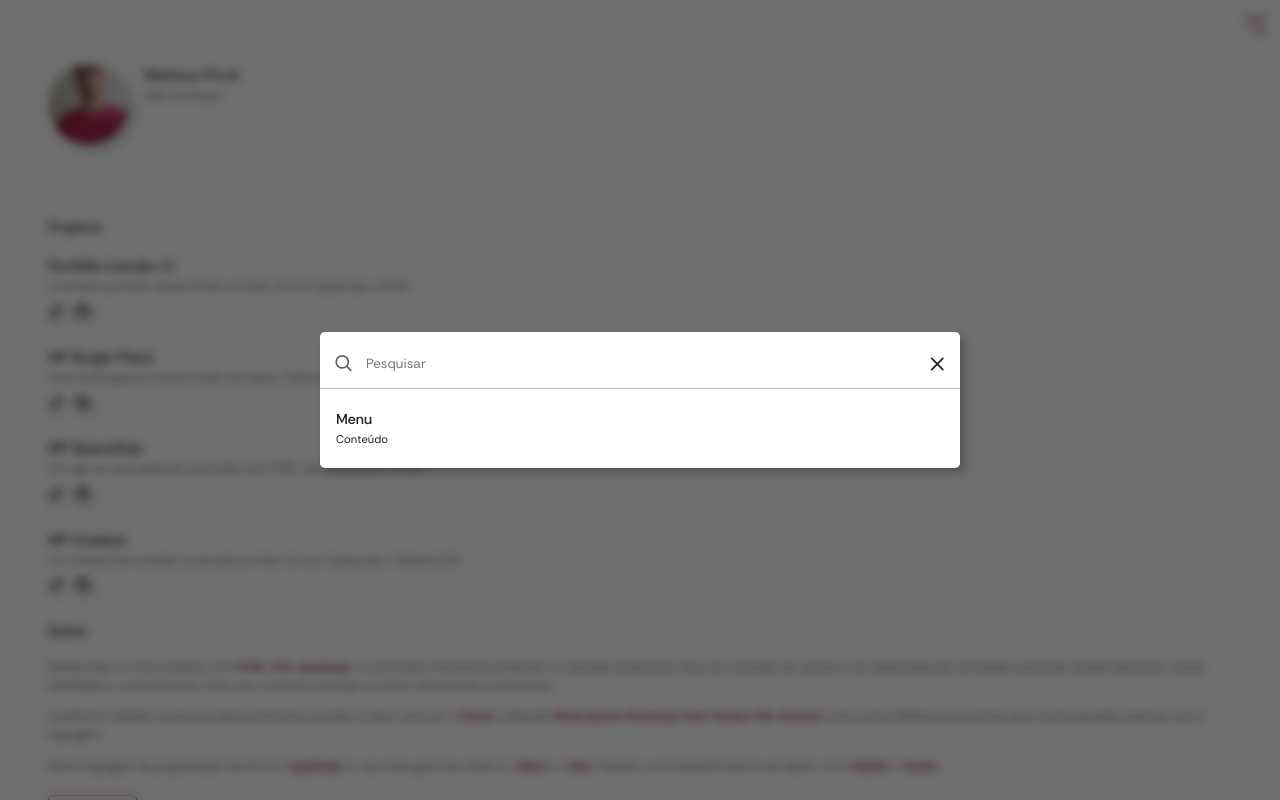
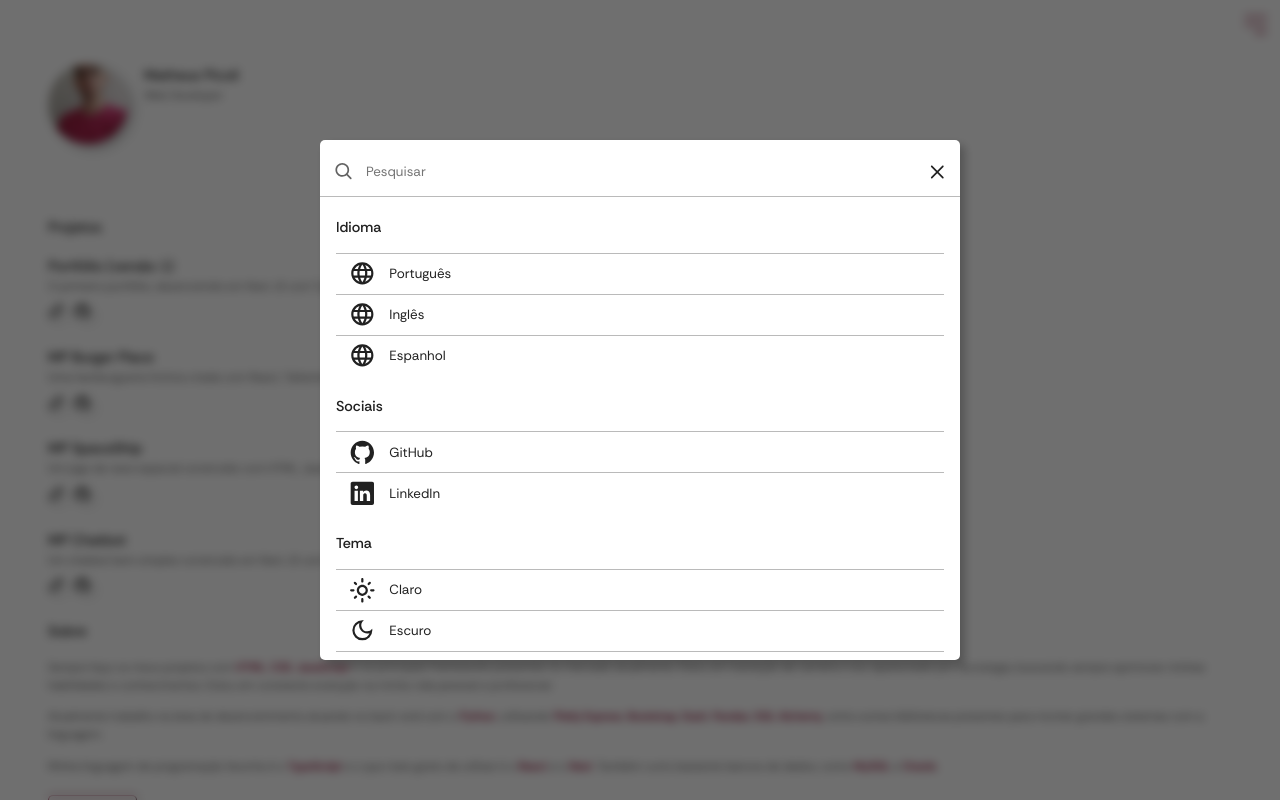
Before and after one commit to matheuszpicoli/portfolio2nd, a Next.js app: page / in a window 1280 px wide. Both pictures are taken after a click on the button 1255 px from the left and 27 px from the top of the page. Shown: the top 800 px of the page. Built offline with nearby package versions, Linux system fonts and the light colour scheme.

Commit message:
making the modal buttons

```diff
--- a/src/app/api/iconAPI.tsx
+++ b/src/app/api/iconAPI.tsx
@@ -6,6 +6,7 @@
 export { BiLogoJavascript as JavaScript } from "react-icons/bi"
 export { BiLogoTypescript as TypeScript } from "react-icons/bi"
 export { BiLogoVuejs as VueJS } from "react-icons/bi"
+export { BsLaptop as Laptop } from "react-icons/bs"
 export { CgClose as Close } from "react-icons/cg"
 export { CgSearch as Search } from "react-icons/cg"
 export { FaGitAlt as Git } from "react-icons/fa"
@@ -18,10 +19,14 @@ export { FaSass as Scss } from "react-icons/fa6"
 export { FiLink as Url } from "react-icons/fi"
 export { GrMysql as MySQL } from "react-icons/gr"
 export { HiMenuAlt3 as NavbarMenu } from "react-icons/hi"
+export { IoCodeSharp as CodeSymbol } from "react-icons/io5"
 export { IoLogoCss3 as Css } from "react-icons/io"
 export { IoLogoGithub as GitHub } from "react-icons/io5"
 export { IoLogoLinkedin as LinkedIn } from "react-icons/io5"
 export { IoMailUnread as Mail } from "react-icons/io5"
+export { MdLanguage as Language } from "react-icons/md"
+export { MdOutlineDarkMode as DarkMode } from "react-icons/md"
+export { MdOutlineLightMode as LightMode } from "react-icons/md"
 export { RiNextjsFill as NextJS } from "react-icons/ri"
 export { SiJquery as Jquery } from "react-icons/si"
 export { SiMicrosoftsqlserver as SQLServer } from "react-icons/si"
--- /dev/null
+++ b/src/app/components/Menu/ModalButton.tsx
@@ -0,0 +1,19 @@
+//- React
+import React from "react"
+
+//- Types
+import type { IconType } from "react-icons"
+
+interface ModalButtonProps extends React.ButtonHTMLAttributes<HTMLButtonElement> {
+	icon: IconType
+	text: string
+}
+
+export default function ModalButton(props: ModalButtonProps): React.JSX.Element {
+	return (
+		<button className="section-button" {...props}>
+			<props.icon className="section-icon" />
+			<p>{props.text}</p>
+		</button>
+	)
+}
--- a/src/app/components/Menu/index.tsx
+++ b/src/app/components/Menu/index.tsx
@@ -6,6 +6,7 @@ import React, { useState, useLayoutEffect } from "react"
 //- Icons
 import * as Icon from "@/app/api/iconAPI"
 import ModalSection from "./ModalSection"
+import ModalButton from "./ModalButton"
 
 export default function Menu(): React.JSX.Element {
 	const [modalOpen, setModalOpen] = useState<boolean>(false)
@@ -42,8 +43,23 @@ export default function Menu(): React.JSX.Element {
 							<Icon.Close className="close-icon" onClick={(): void => setModalOpen(false)} />
 						</div>
 						<div className="modal-body">
-							<ModalSection name="Menu">
-								<p>Conteúdo</p>
+							<ModalSection name="Idioma">
+								<ModalButton icon={Icon.Language} text="Português" />
+								<ModalButton icon={Icon.Language} text="Inglês" />
+								<ModalButton icon={Icon.Language} text="Espanhol" />
+							</ModalSection>
+							<ModalSection name="Sociais">
+								<ModalButton icon={Icon.GitHub} text="GitHub" />
+								<ModalButton icon={Icon.LinkedIn} text="LinkedIn" />
+							</ModalSection>
+							<ModalSection name="Tema">
+								<ModalButton icon={Icon.LightMode} text="Claro" />
+								<ModalButton icon={Icon.DarkMode} text="Escuro" />
+								<ModalButton icon={Icon.Laptop} text="Sistema" />
+							</ModalSection>
+							<ModalSection name="Sugestões">
+								<ModalButton icon={Icon.Url} text="Copiar Link" />
+								<ModalButton icon={Icon.CodeSymbol} text="Código Fonte" />
 							</ModalSection>
 						</div>
 					</div>
--- a/src/app/scss/modal.scss
+++ b/src/app/scss/modal.scss
@@ -16,6 +16,7 @@
 		border-radius: 5px;
 		display: flex;
 		flex-direction: column;
+		max-height: 65%;
 		width: 50%;
 
 		.modal-header {
@@ -53,6 +54,7 @@
 		}
 
 		.modal-body {
+			overflow: auto;
 			padding: 0 1em;
 
 			.modal-section {
@@ -64,6 +66,51 @@
 
 				.modal-section-content {
 					@include content;
+					@include space-between;
+
+					.section-button {
+						@include transition(300ms);
+						align-items: center;
+						background-color: transparent;
+						border: none;
+						border-top: 1.5px solid #bababa;
+						cursor: pointer;
+						display: flex;
+						justify-content: flex-start;
+						padding: .5em 0;
+						width: 100%;
+
+						.section-icon {
+							font-size: 2em;
+							margin: 0 .5em;
+							vertical-align: middle;
+						}
+
+						&:hover {
+							background-color: #bababa50;
+						}
+
+						&:active {
+							background-color: #ffffff;
+						}
+					}
+				}
+			}
+
+			&::-webkit-scrollbar {
+				width: 3.5px;
+			}
+
+			&::-webkit-scrollbar-track {
+				background-color: transparent;
+			}
+
+			&::-webkit-scrollbar-thumb {
+				@include linear-gradient(to top, $red, rgba($red, 60%));
+				border-radius: 1.5px;
+
+				&:active {
+					@include linear-gradient(to bottom, $red, rgba($red, 60%));
 				}
 			}
 		}
```
